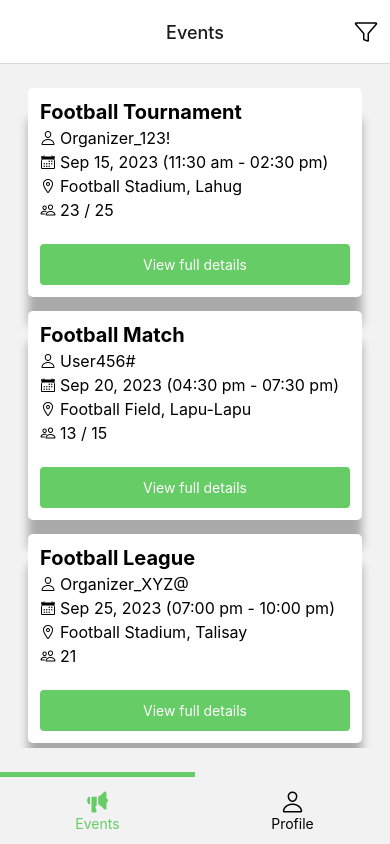
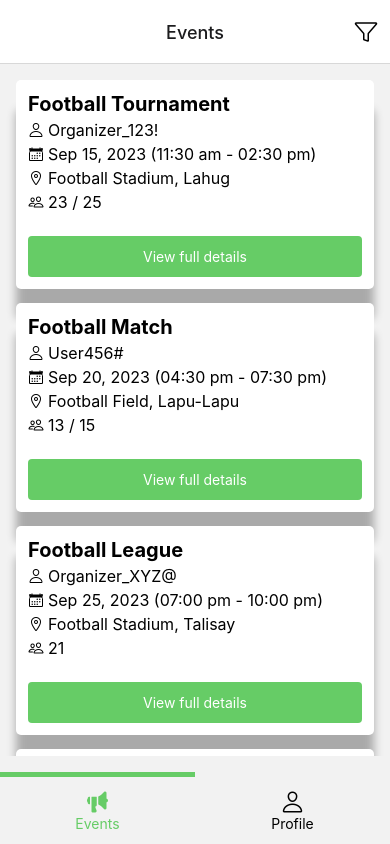
Before and after one commit to domjoeymoncada/sports-connect-mobile, a React Native app: screen /Home in a window 390 px wide. Built offline with nearby package versions, Linux system fonts and the light colour scheme.

Commit message:
Update BasicView padding

```diff
--- a/src/shared/components/BasicView.tsx
+++ b/src/shared/components/BasicView.tsx
@@ -6,9 +6,9 @@ type BasicViewProps = {
 };
 
 const BasicView = ({children}: BasicViewProps) => (
-  <View style={{flex: 1, paddingHorizontal: 16, paddingVertical: 24}}>
-      {children}
-    </View>
+  <View style={{flex: 1, paddingHorizontal: 4, paddingVertical: 16}}>
+    {children}
+  </View>
 );
 
 export default BasicView;
```
